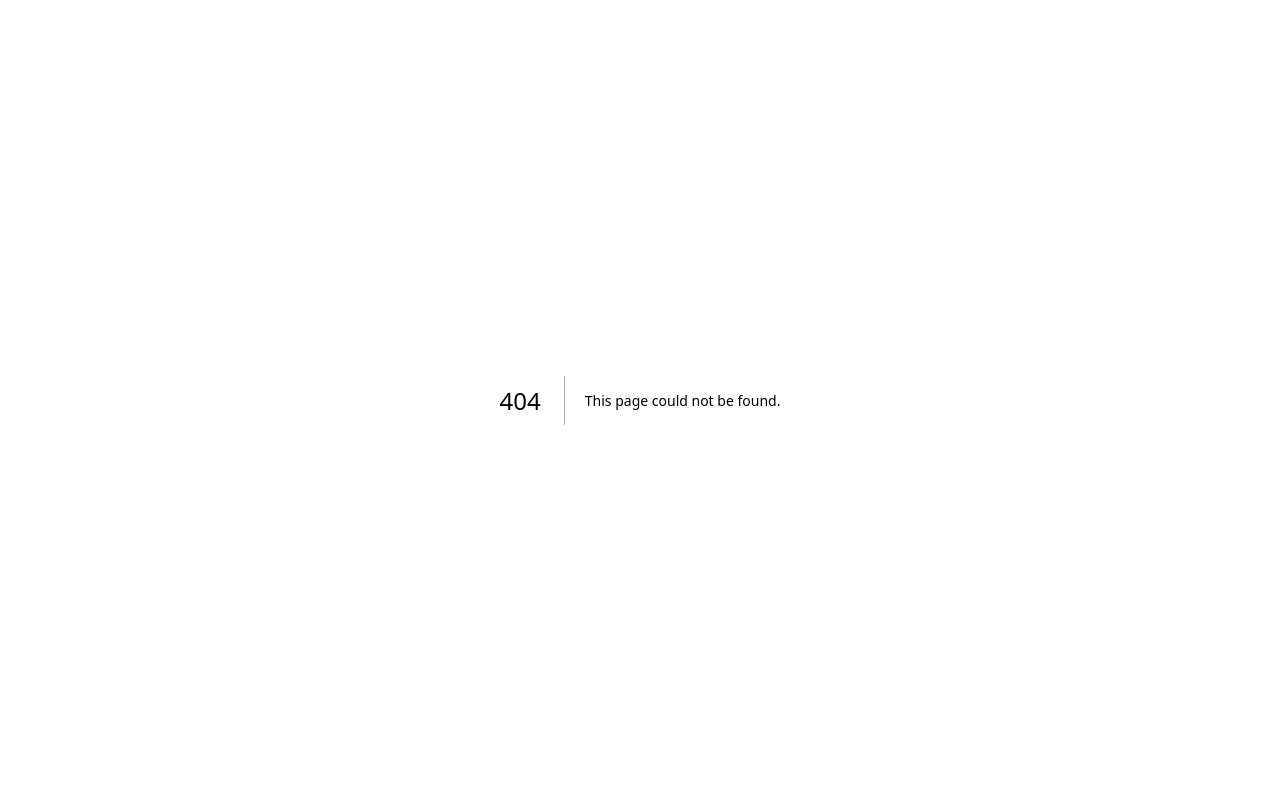
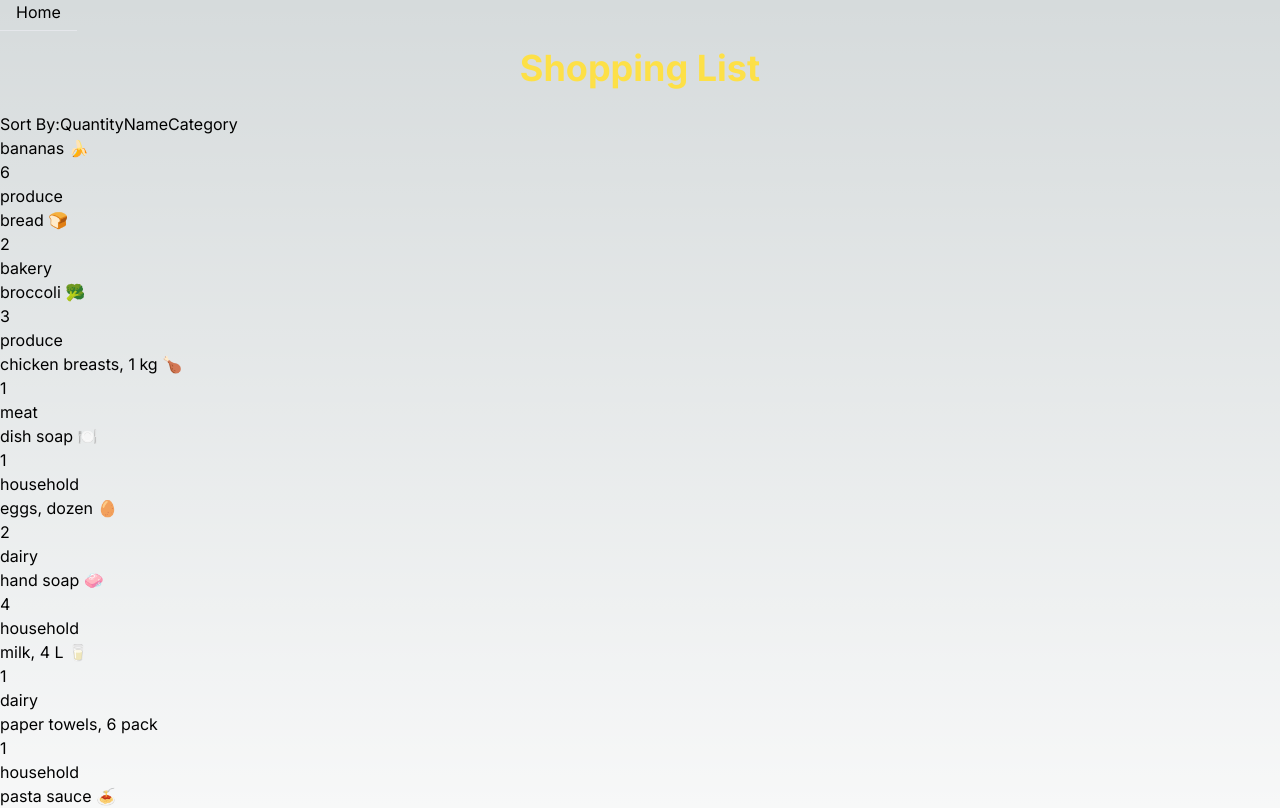
Before and after one commit to SamuelKebert/cprg306-assignments, a Next.js app: page /week5 in a window 1280 px wide. Before the commit this address had no page. Shown: the top 808 px of the page. Built offline with nearby package versions, Linux system fonts and the light colour scheme.

Commit message:
making sure i put it all on git

```diff
--- /dev/null
+++ b/app/week5/item-list.js
@@ -0,0 +1,57 @@
+import item from "./item";
+import itemdata from "./item.json";
+import {useState} from "react";
+
+
+export default function ItemList() {
+
+    const [listItem, setlistItem] = useState("name");
+
+    const sortItems = {
+        name: (a, b) => a.name.localeCompare(b.name),
+        quantity: (a, b) => a.quantity - b.quantity,
+        catergory : (a, b) => a.category.localeCompare(b.category),
+    };
+
+
+    const handleSortChange = (sortkey) => {
+        setlistItem(sortkey)};
+
+    const sortedItems = [...itemdata].sort(sortItems[listItem]);
+
+
+    return (
+        <>
+            <div>
+                <div>
+                    <label>
+                        <span>Sort By:</span>
+                        <button
+                        onClick={() => handleSortChange('quantity')}>Quantity</button>
+                        <button onClick={() => handleSortChange('name')}>Name</button>
+                        <button onClick={() => handleSortChange('category')}>Category</button>
+                    </label>
+                </div>
+
+                <div>
+                    <ul>
+                        {sortedItems.map((item) => (
+                        <il
+                        key= {item.id}>
+                            <div>{item.name} </div>
+                            <div> {item.quantity}</div>
+                            <div> {item.category}</div>
+                        </il>
+                        ))}
+                    </ul>
+
+                </div>
+            </div>
+        </>
+
+
+
+
+
+
+)}
--- /dev/null
+++ b/app/week5/item.js
@@ -0,0 +1,15 @@
+
+
+export default function Item({name, quantity, category}){
+    return(
+        <div className="container mx-auto">
+            <div className="grid grid-cols-1 sm:grid-cols-2 md:grid-cols-3 lg:grid-cols-4 gap-4">
+                <div className="bg-white p-4 shadow border-solid border-black border-2" >
+                    <h3 className="text-lg font-bold text-black">Name {name}</h3>
+                    <p className="text-base text-black">Quantity {quantity}</p>
+                    <p className="text-sm text-black ">Category {category}</p>
+                </div>
+            </div>
+        </div>
+    )
+};
--- /dev/null
+++ b/app/week5/item.json
@@ -0,0 +1,74 @@
+[
+    {
+      "id": "1h2GJKH12gkHG31h1H",
+      "name": "milk, 4 L 🥛",
+      "quantity": 1,
+      "category": "dairy"
+    },
+    {
+      "id": "2KJH3k2j3H1k2J3K1H",
+      "name": "bread 🍞",
+      "quantity": 2,
+      "category": "bakery"
+    },
+    {
+      "id": "3h2KJH3k2j3H1k2J3",
+      "name": "eggs, dozen 🥚",
+      "quantity": 2,
+      "category": "dairy"
+    },
+    {
+      "id": "4k2J3K1H2GJKH12gk",
+      "name": "bananas 🍌",
+      "quantity": 6,
+      "category": "produce"
+    },
+    {
+      "id": "5H1h1H2KJH3k2j3H",
+      "name": "broccoli 🥦",
+      "quantity": 3,
+      "category": "produce"
+    },
+    {
+      "id": "6H1k2J3K1H2GJKH1",
+      "name": "chicken breasts, 1 kg 🍗",
+      "quantity": 1,
+      "category": "meat"
+    },
+    {
+      "id": "7gkHG31h1H2KJH3k",
+      "name": "pasta sauce 🍝",
+      "quantity": 3,
+      "category": "canned goods"
+    },
+    {
+      "id": "8j3H1k2J3K1H2GJK",
+      "name": "spaghetti, 454 g 🍝",
+      "quantity": 2,
+      "category": "dry goods"
+    },
+    {
+      "id": "9H12gkHG31h1H2KJ",
+      "name": "toilet paper, 12 pack 🧻",
+      "quantity": 1,
+      "category": "household"
+    },
+    {
+      "id": "10H3k2j3H1k2J3K1",
+      "name": "paper towels, 6 pack",
+      "quantity": 1,
+      "category": "household"
+    },
+    {
+      "id": "11k2J3K1H2GJKH12",
+      "name": "dish soap 🍽️",
+      "quantity": 1,
+      "category": "household"
+    },
+    {
+      "id": "12GJKH12gkHG31h1",
+      "name": "hand soap 🧼",
+      "quantity": 4,
+      "category": "household"
+    }
+  ]
--- /dev/null
+++ b/app/week5/page.js
@@ -0,0 +1,17 @@
+"use client";
+import React from 'react';
+import ItemList from './item-list';
+import Link from 'next/link';
+
+
+export default function Page(){
+    return (
+        <main>
+             <Link href="/" className='w-full px-4 py-2 border-b border-gray-200 rounded-t-lg dark:border-gray-600'>Home</Link>
+            <h1 className="text-4xl font-bold m-6 text-center text-yellow-300">
+                Shopping List</h1>
+            <ItemList/>
+
+        </main>
+    )
+};
```
